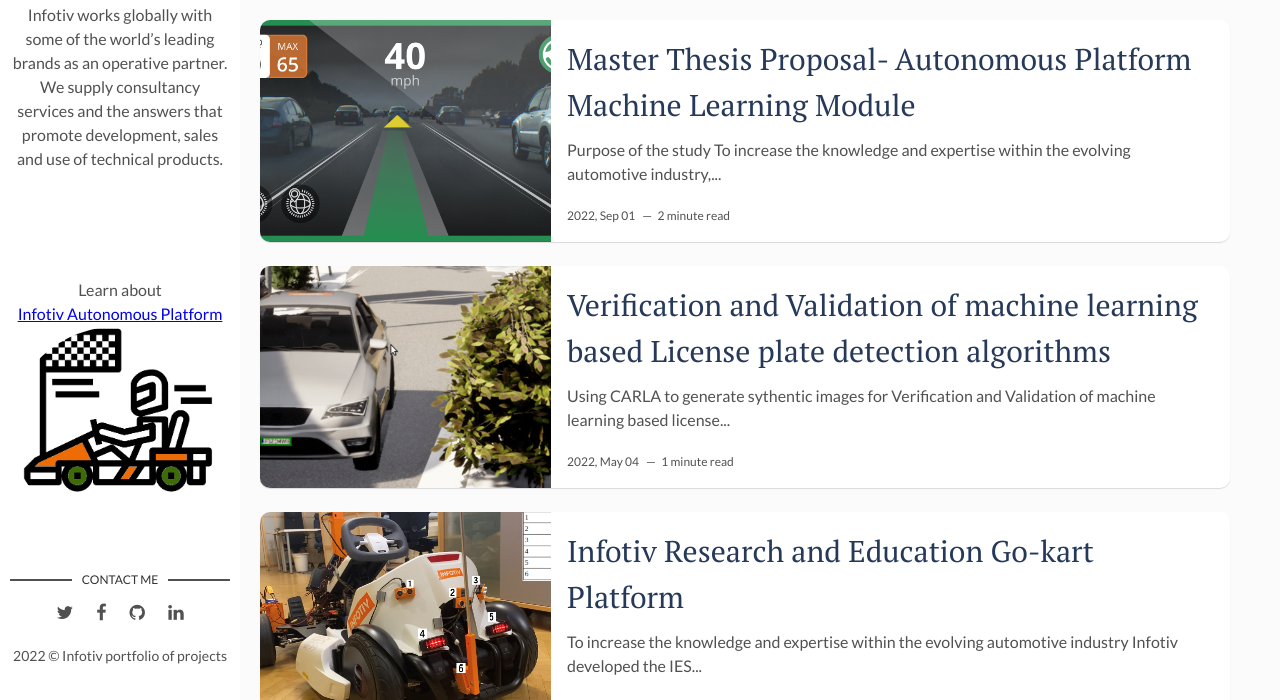
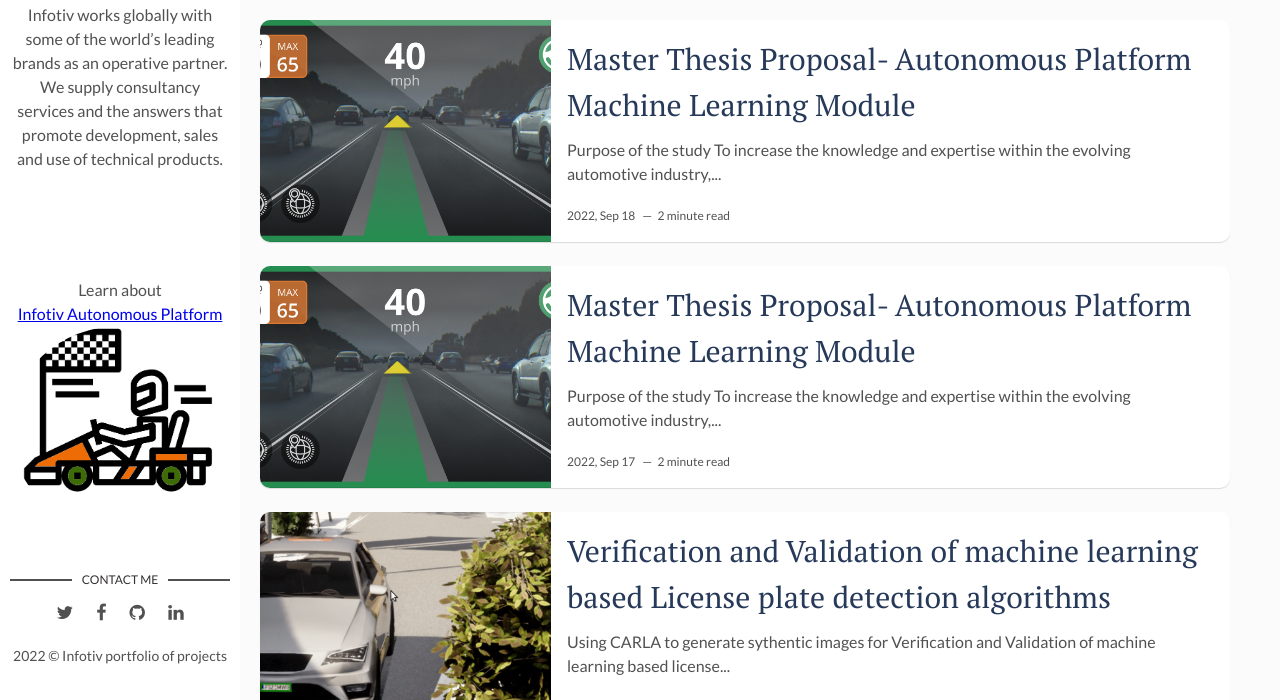
Before and after one commit to infotiv-research/infotiv-research.github.io, a Jekyll site: the page built from index.html, in a window 1280 px wide and 900 px high, cut to the strip 200-900 px from the top of the window. Built offline with Jekyll 4.4.1, drawn with Linux system fonts in a browser that asks for light colours; the list of posts is cut into pages by our own code; some of the changed lines change nothing that is shown.

Commit message:
thesis projects

```diff
--- a/_posts/2022-09-02-thesis-gokart.markdown
+++ b/_posts/2022-09-18-thesis-gokart1.markdown
@@ -1,8 +1,8 @@
 ---
 layout: post
 title: Master Thesis Proposal- Autonomous Platform Machine Learning Module
-date: 2022-09-02 00:00:00 +0300
-description: To increase the knowledge and expertise within the evolving automotive industry, Infotiv AB developed the open and educational autonomous platform. The goal of the platform is to have an autonomous Go-Kart that progresses research and development in the automotive industry.
+date: 2022-09-18 00:00:00 +0300
+description: The purpose of the study is to see the possibility of 1) Introducing new functionalities to the ML autonomous drive module (Traffic Sign, Traffic light Detection) to the autonomous platform 2) Improving the driver performance by involving other sensors (LIDAR, Ultrasonic, etc.) in the autonomous platform 3) Introducing Driver Monitoring Systems (DMS) to the autonomous platform 4) Verification and Validation of the platform using simulator/digital-twin
 img: openpilot.jpg
 tags: [machine-learning, python, openpilot, gokart, Autonomous]
 ---
--- /dev/null
+++ b/_posts/2022-09-19-thesis-gokart2.markdown
@@ -0,0 +1,41 @@
+---
+layout: post
+title: Master Thesis Proposal- Autonomous Platform Machine Learning Module
+date: 2022-09-19 00:00:00 +0300
+description: The purpose of the study is to see the possibility of  1) Improving the ECU network and CAN. 2) Improving and implementing core driving functionality (steering, throttle, and brake) through Remote Control. 3) Improving and implementing core driving functionality through Robotic Operating System (ROS). 4) Verification and validation of remote core driving functionality.
+img: openpilot.jpg
+tags: [python, gokart, Autonomous, embedded, CAN, ROS]
+---
+
+
+### Purpose of the study
+To increase the knowledge and expertise within the evolving automotive industry, Infotiv Technology Development AB developed the open and educational autonomous platform. The goal of the platform is to have an autonomous gokart that progresses research and development in the automotive industry. Currently, the system is designed in three modules, an Automotive platform that implements the core driving functionality (steering, throttle, and brake) through the CAN. Body electronics include lights, sensors, a horn, and a monitor displaying the platform power mode and a simulated key. Finally, the autonomous drive module runs openpilot for basic driving assistant functionalities using one camera. Please read more about the autonomous platform at
+- [https://infotiv-research.github.io/gokart-documentation/](https://infotiv-research.github.io/gokart-documentation/)
+
+
+The purpose of the study is to see the possibility of:
+
+ - Improving the ECU network and CAN.
+ - Improving and implementing core driving functionality (steering, throttle, and brake) through Remote Control.
+ - Improving and implementing core driving functionality through Robotic Operating System (ROS).
+ - Verification and validation of remote core driving functionality.
+
+Keywords: Embedded software, Automotive, Vehicle Networks, CAN, C++, Python, Autonomous Drive, Robotic Operating System, Remote Control
+
+![GoKart autonomous platform](/assets/img/gokart-ml.png)
+
+
+### Recommended skills/programme
+
+ - Skills: C/C++, Python, Linux
+ - Programme: Computer Science, Electrical Engineering, Mechatronics Engineering
+
+### Other information
+
+ - Number of students: 1-2
+ - The thesis project will be carried out as part of the work within the research projects Infotiv are involved in. Other thesis projects on similar projects will be held to provide a collaborative environment. Infotiv will provide supervision both in terms of technical aspects as working environment and teamwork.
+ - How to apply: Application via email to the person below. In the email:
+     * Add the following subject: "Thesis: Autonomous Platform, Next Generation Gokart"
+     * Include a few sentences describing why you want to take part in this thesis project
+     * Attach your CV
+ - Contact information: Michael Nilsson [michael.nilsson@infotiv.se] +46(0)76-000 3960
```
